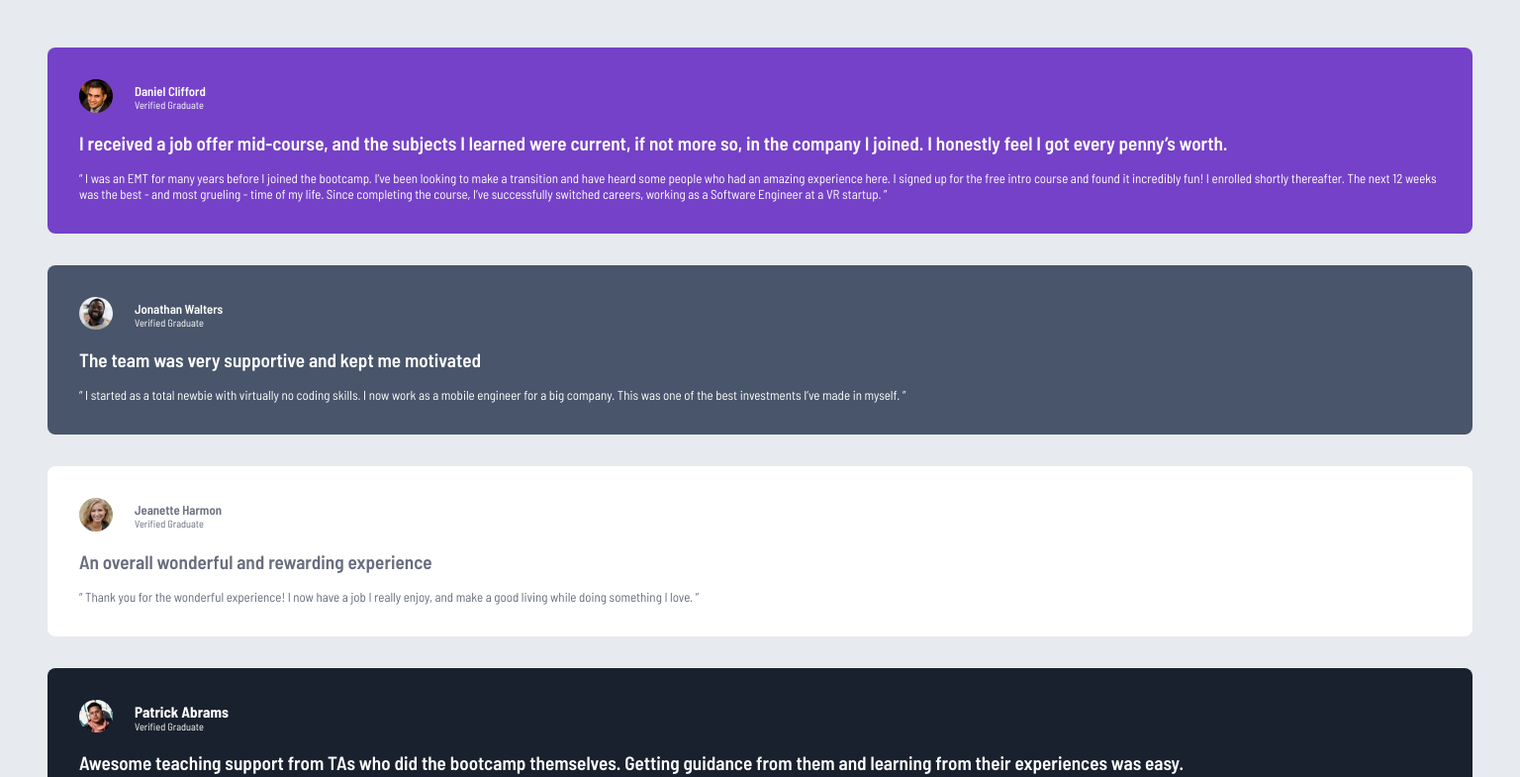
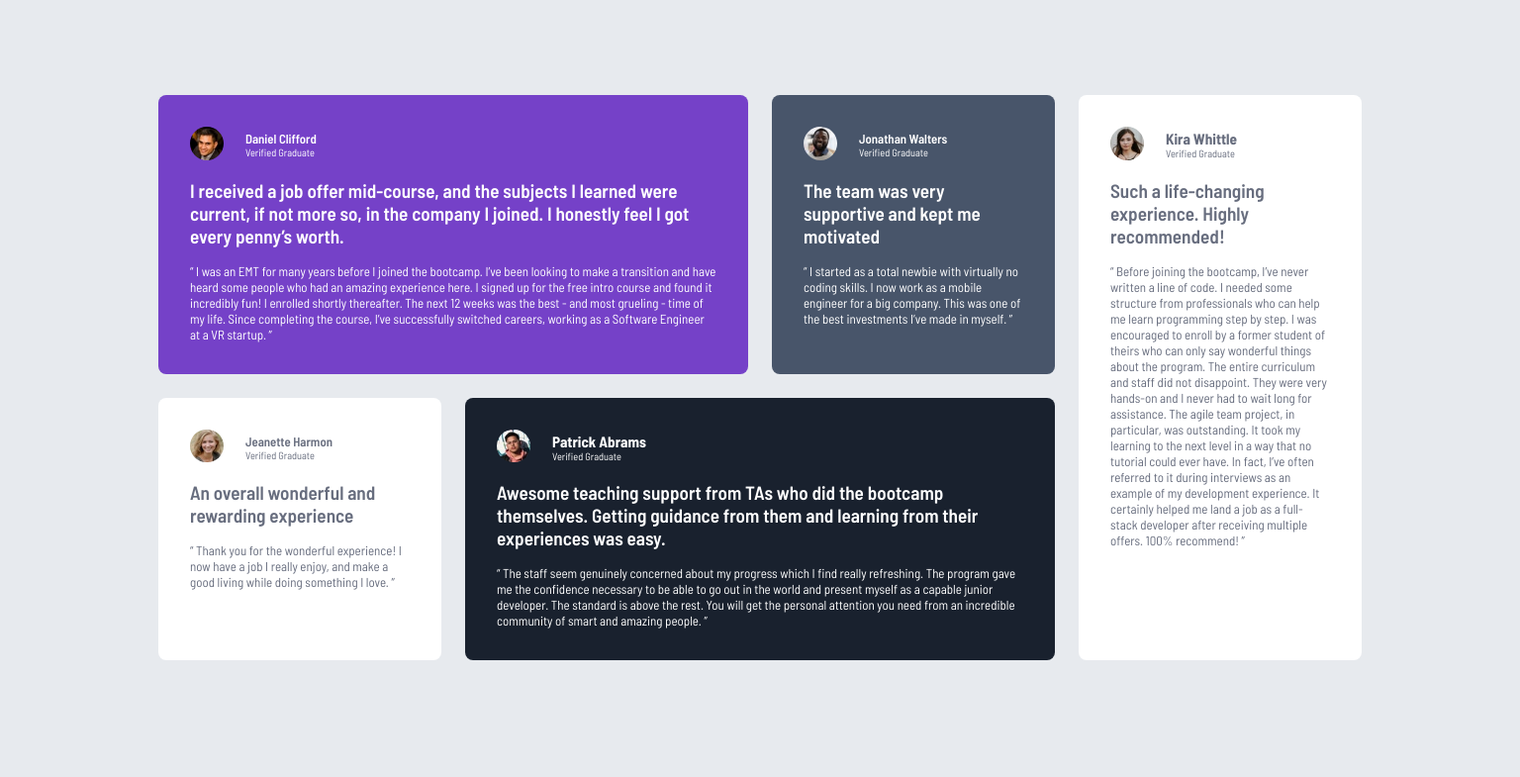
Before and after one commit to matheusprado1/testimonials-grid-section-main, a plain HTML site: page index.html in a window 1536 px wide. Shown: the top 785 px of the page at 99% size. Drawn offline with Linux system fonts and the light colour scheme.

Commit message:
feat: desktop style

```diff
--- a/index.html
+++ b/index.html
@@ -4,7 +4,6 @@
 <head>
   <meta charset="UTF-8">
   <meta name="viewport" content="width=device-width, initial-scale=1.0">
-  <!-- displays site properly based on user's device -->
   <link rel="preconnect" href="https://fonts.googleapis.com">
   <link rel="preconnect" href="https://fonts.gstatic.com" crossorigin>
   <link
@@ -14,18 +13,6 @@
   <link rel="icon" type="image/png" sizes="32x32" href="./images/favicon-32x32.png">
 
   <title>Frontend Mentor | [Challenge Name Here]</title>
-
-  <!-- Feel free to remove these styles or customise in your own stylesheet 👍 -->
-  <style>
-    .attribution {
-      font-size: 11px;
-      text-align: center;
-    }
-
-    .attribution a {
-      color: hsl(228, 45%, 44%);
-    }
-  </style>
 </head>
 
 <body>
@@ -150,13 +137,7 @@
         </p>
       </div>
     </article>
-
   </main>
-  <!--
-  <div class="attribution">
-    Challenge by <a href="https://www.frontendmentor.io?ref=challenge" target="_blank">Frontend Mentor</a>.
-    Coded by <a href="#">Your Name Here</a>.
-  </div> -->
 </body>
 
 </html>
--- a/style.css
+++ b/style.css
@@ -100,3 +100,37 @@ body {
 .card__description-text {
   font-weight: 400;
 }
+
+@media (min-width: 90rem) {
+  .main-content {
+    display: grid;
+    grid-template-columns: repeat(4, 1fr);
+    gap: 1.5rem;
+    padding: 6rem 10rem;
+  }
+
+  .card:nth-child(1) {
+    grid-column: 1 / span 2;
+    grid-row: 1;
+  }
+
+  .card:nth-child(2) {
+    grid-column: 3;
+    grid-row: 1;
+  }
+
+  .card:nth-child(3) {
+    grid-column: 1;
+    grid-row: 2;
+  }
+
+  .card:nth-child(4) {
+    grid-column: 2 / span 2;
+    grid-row: 2;
+  }
+
+  .card:nth-child(5) {
+    grid-column: 4;
+    grid-row: 1 / span 2;
+  }
+}
```
